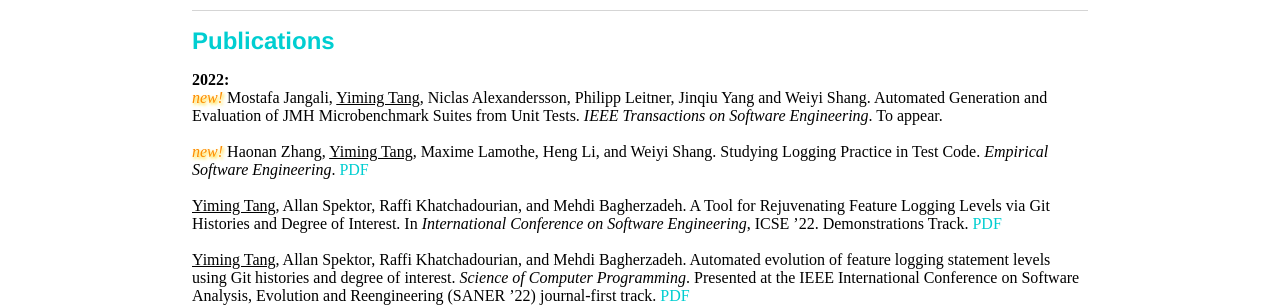
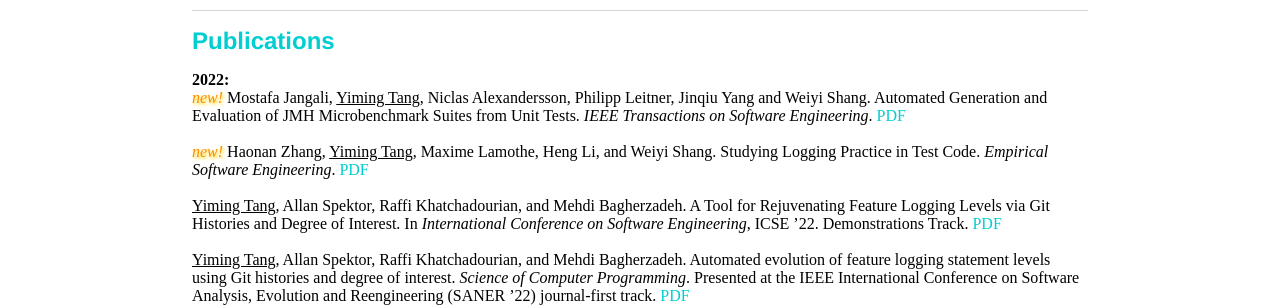
Before and after one commit to yiming-tang-cs/yiming-tang-cs.github.io, a Jekyll site: the page built from index.html, in a window 1280 px wide and 900 px high. Shown: the part 397-704 px from the top of the window. Built offline with Jekyll 4.4.1, drawn with Linux system fonts in a browser that asks for light colours.

Commit message:
Update index.html

```diff
--- a/index.html
+++ b/index.html
@@ -14,7 +14,7 @@
     <h1>Publications</h1>
 
     <b>2022:</b><br/>
-    <ns>new!</ns> Mostafa Jangali, <u>Yiming Tang</u>, Niclas Alexandersson, Philipp Leitner, Jinqiu Yang and Weiyi Shang. Automated Generation and Evaluation of JMH Microbenchmark Suites from Unit Tests. <i>IEEE Transactions on Software Engineering</i>. To appear.
+    <ns>new!</ns> Mostafa Jangali, <u>Yiming Tang</u>, Niclas Alexandersson, Philipp Leitner, Jinqiu Yang and Weiyi Shang. Automated Generation and Evaluation of JMH Microbenchmark Suites from Unit Tests. <i>IEEE Transactions on Software Engineering</i>. <a href="https://users.encs.concordia.ca/~shang/pubs/MOSTAFA_TSE_2022.pdf">PDF</a>
     <br/><br/>
     <ns>new!</ns> Haonan Zhang, <u>Yiming Tang</u>, Maxime Lamothe, Heng Li, and Weiyi Shang. Studying Logging Practice in Test Code. <i>Empirical Software Engineering</i>. <a href="https://users.encs.concordia.ca/~shang/pubs/EMSE_Haonan_2022.pdf">PDF</a>
     <br/><br/>
```
